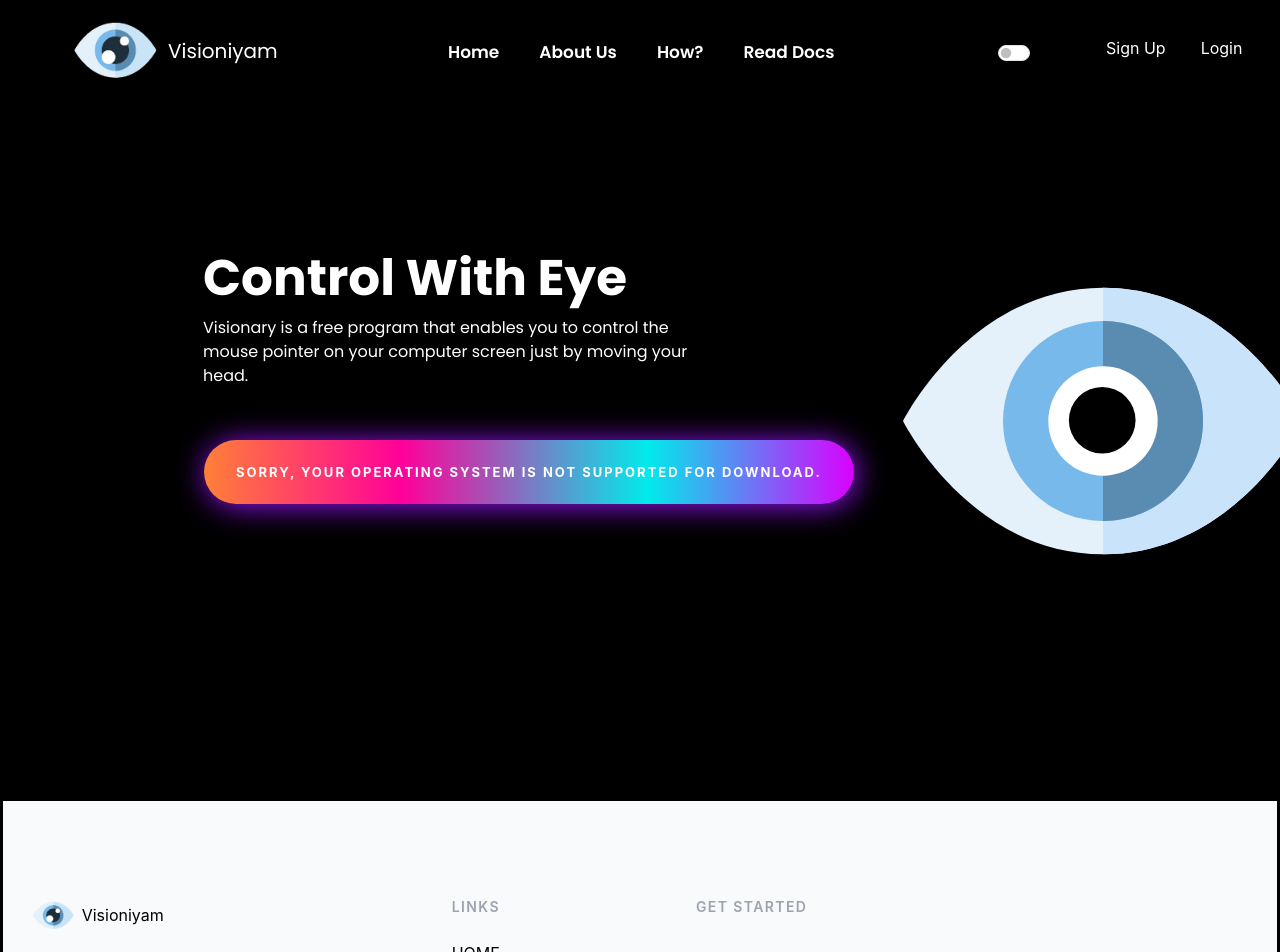
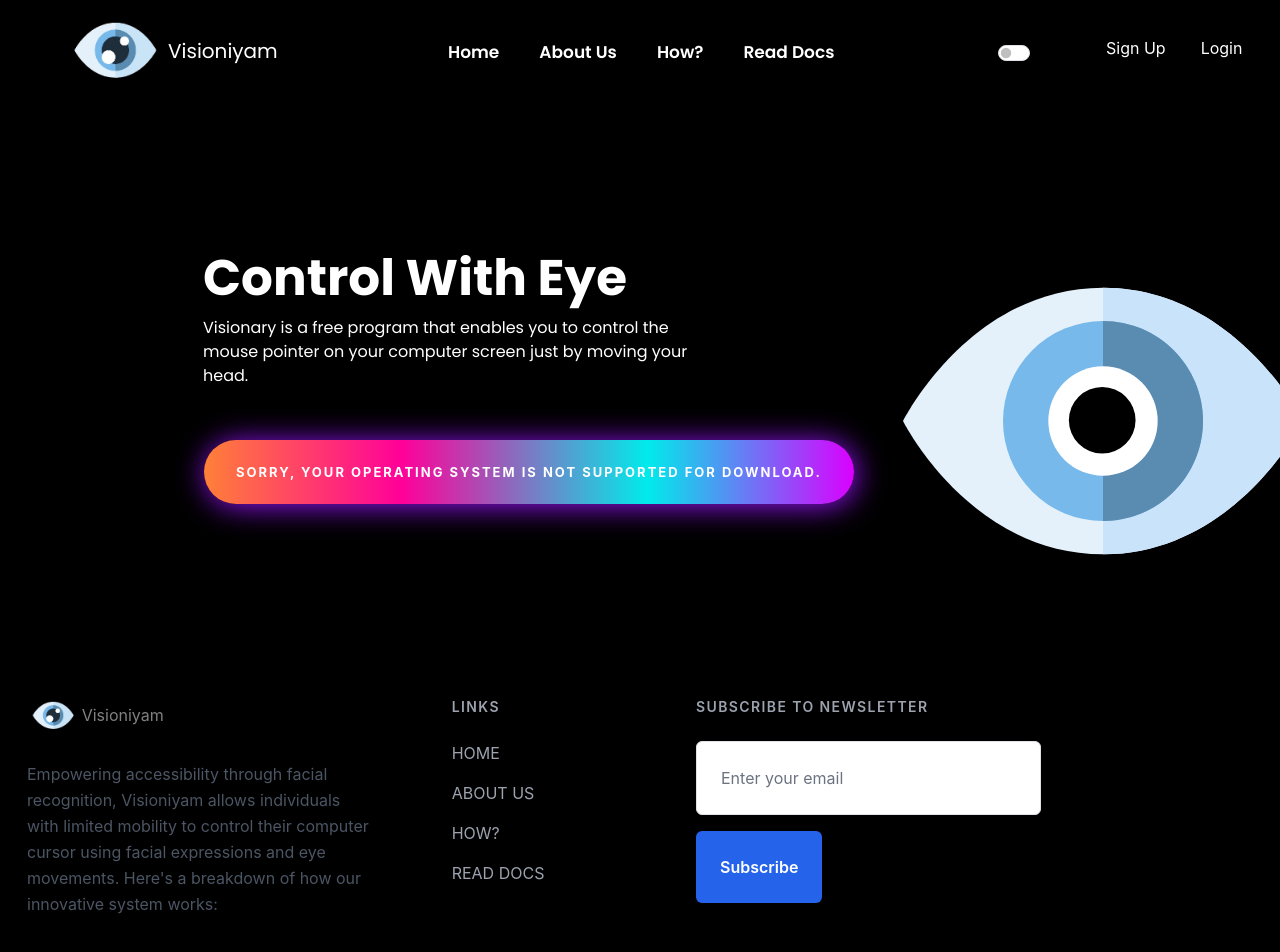
Before and after one commit to Shauryacious/visioniyam, a React (Create React App) app in the folder frontend/: page / in a window 1280 px wide. Shown: the top 952 px of the page. Built offline with nearby package versions, Linux system fonts and the light colour scheme.

Commit message:
updated some changes

```diff
--- a/frontend/src/CSS/NevBar.css
+++ b/frontend/src/CSS/NevBar.css
@@ -5,6 +5,7 @@
     text-decoration: None;
 }
 .headerheading:hover{
+    text-decoration: underline;
     cursor: pointer;
 }
 .nevebarbutton{
--- a/frontend/src/component/Home.js
+++ b/frontend/src/component/Home.js
@@ -1,11 +1,10 @@
 import React, { useEffect } from 'react';
-import DownloadComponent from './Download-Component';
 import EyeMovement from './Eye';
 import ButtonWithBackground from './button';
 export default function Home(props) {
   return (
     <>
-      <div style={{ paddingTop: "120px", display: "flex", paddingBottom: '10px',gap:"300px" ,paddingLeft:"100px",height:"700px"}}>
+      <div style={{ paddingTop: "120px", display: "flex", paddingBottom: '10px',gap:"300px" ,paddingLeft:"100px",height:"700px",marginBottom:"-200px"}}>
         <div style={{ position: "relative", top: "20px" }}>
           <div style={{ position: "relative", left: "100px", fontFamily: "poppins", fontWeight: "700", fontSize: '50px' }}>Control With Eye</div>
           <div style={{ width: '500px', position: "relative", left: "100px", fontFamily: "poppins", fontWeight: "400", fontSize: "16px" }}>Visionary is a free program that enables you to control the mouse pointer on your computer screen just by moving your head.</div>
--- a/frontend/src/component/footer.js
+++ b/frontend/src/component/footer.js
@@ -2,12 +2,12 @@ import React, { useState } from 'react';
 import Image from '../images/first.png'
 const Footer = () => {
   return (
-    <section className="py-10 bg-gray-50 sm:pt-16 lg:pt-24">
+    <section className="py-10  sm:pt-16 lg:pt-24">
       <div className="px-4 mx-auto sm:px-6 lg:px-8 max-w-7xl">
         <div className="grid grid-cols-2 md:col-span-3 lg:grid-cols-6 gap-y-16 gap-x-12">
           <div className="col-span-2 md:col-span-3 lg:col-span-2 lg:pr-8">
             <div style={{display:"flex"}}>
-            <img className="w-auto h-9" src={Image} alt="" /><span style={{color:'black',paddingTop:"6px",paddingLeft:"5px"}}>Visioniyam</span>
+            <img className="w-auto h-9" src={Image} alt="" /><span style={{color:'gray',paddingTop:"6px",paddingLeft:"5px"}} >Visioniyam</span>
             </div>
             <p className="text-base leading-relaxed text-gray-600 mt-7">Empowering accessibility through facial recognition, Visioniyam allows individuals with limited mobility to control their computer cursor using facial expressions and eye movements. Here's a breakdown of how our innovative system works:</p>
             <ul className="flex items-center space-x-3 mt-9">
@@ -61,36 +61,40 @@ const Footer = () => {
 
             <ul className="mt-6 space-y-4">
               <li>
-                <a href="#" title="" className="flex text-base text-black transition-all duration-200 hover:text-blue-600 focus:text-blue-600"> HOME </a>
+                <a href="#" title="" className="flex text-base text-gray-400  transition-all duration-200 hover:text-blue-600 focus:text-blue-600"> HOME </a>
               </li>
 
               <li>
-                <a href="#" title="" className="flex text-base text-black transition-all duration-200 hover:text-blue-600 focus:text-blue-600"> ABOUT US </a>
+                <a href="#" title="" className="flex text-base text-gray-400 uppercas transition-all duration-200 hover:text-blue-600 focus:text-blue-600"> ABOUT US </a>
               </li>
 
               <li>
-                <a href="#" title="" className="flex text-base text-black transition-all duration-200 hover:text-blue-600 focus:text-blue-600"> HOW? </a>
+                <a href="#" title="" className="flex text-base text-gray-400 uppercas transition-all duration-200 hover:text-blue-600 focus:text-blue-600"> HOW? </a>
               </li>
 
               <li>
-                <a href="#" title="" className="flex text-base text-black transition-all duration-200 hover:text-blue-600 focus:text-blue-600"> READ DOCS </a>
+                <a href="#" title="" className="flex text-base text-gray-400 uppercas transition-all duration-200 hover:text-blue-600 focus:text-blue-600"> READ DOCS </a>
               </li>
             </ul>
           </div>
 
           <div className="col-span-2 md:col-span-1 lg:col-span-2 lg:pl-8">
-            <p className="text-sm font-semibold tracking-widest text-gray-400 uppercase">Get Started</p>
+            <p className="text-sm font-semibold tracking-widest text-gray-400 uppercase">Subscribe to newsletter</p>
 
             <form action="#" method="POST" className="mt-6">
+              <div>
+                <label for="email" className="sr-only">Email</label>
+                <input type="email" name="email" id="email" placeholder="Enter your email" className="block w-full p-4 text-black placeholder-gray-500 transition-all duration-200 bg-white border border-gray-200 rounded-md focus:outline-none focus:border-blue-600 caret-blue-600" />
+              </div>
 
-              <button type="submit" className="inline-flex items-center justify-center px-6 py-4 mt-3 font-semibold text-white transition-all duration-200 bg-blue-600 rounded-md hover:bg-blue-700 focus:bg-blue-700">Sign Up</button>
+              <button type="submit" className="inline-flex items-center justify-center px-6 py-4 mt-3 font-semibold text-white transition-all duration-200 bg-blue-600 rounded-md hover:bg-blue-700 focus:bg-blue-700">Subscribe</button>
             </form>
           </div>
         </div>
 
         <hr className="mt-16 mb-10 border-gray-200" />
 
-        <p className="text-sm text-center text-gray-600">© Copyright 2024, All Rights Reserved by Visioniyam</p>
+        <p className="text-sm text-center text-gray-600">© Copyright 2021, All Rights Reserved by Visioniyam</p>
       </div>
     </section>
 
```
Also changed, not shown: frontend/src/CSS/home.css (added).
